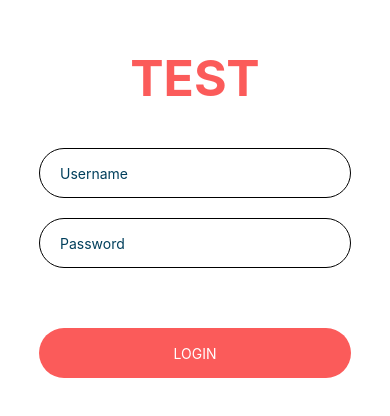
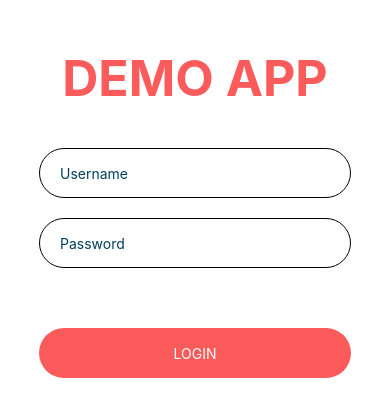
Before and after one commit to TalJa1/ReactNativeProj, a React Native app: screen /LoginPage in a window 390 px wide. Shown: the part 204-620 px from the top of the page. Built offline with nearby package versions, Linux system fonts and the light colour scheme; what react-native-storage would draw is missing.

Commit message:
Update LoginPage.tsx

```diff
--- a/pages/LoginPage.tsx
+++ b/pages/LoginPage.tsx
@@ -35,7 +35,7 @@ const LoginPage = () => {
 
   return (
     <View style={styles.container}>
-      <Text style={styles.logo}>TEST</Text>
+      <Text style={styles.logo}>DEMO APP</Text>
       <View style={styles.inputView}>
         <TextInput
           style={styles.inputText}
```
